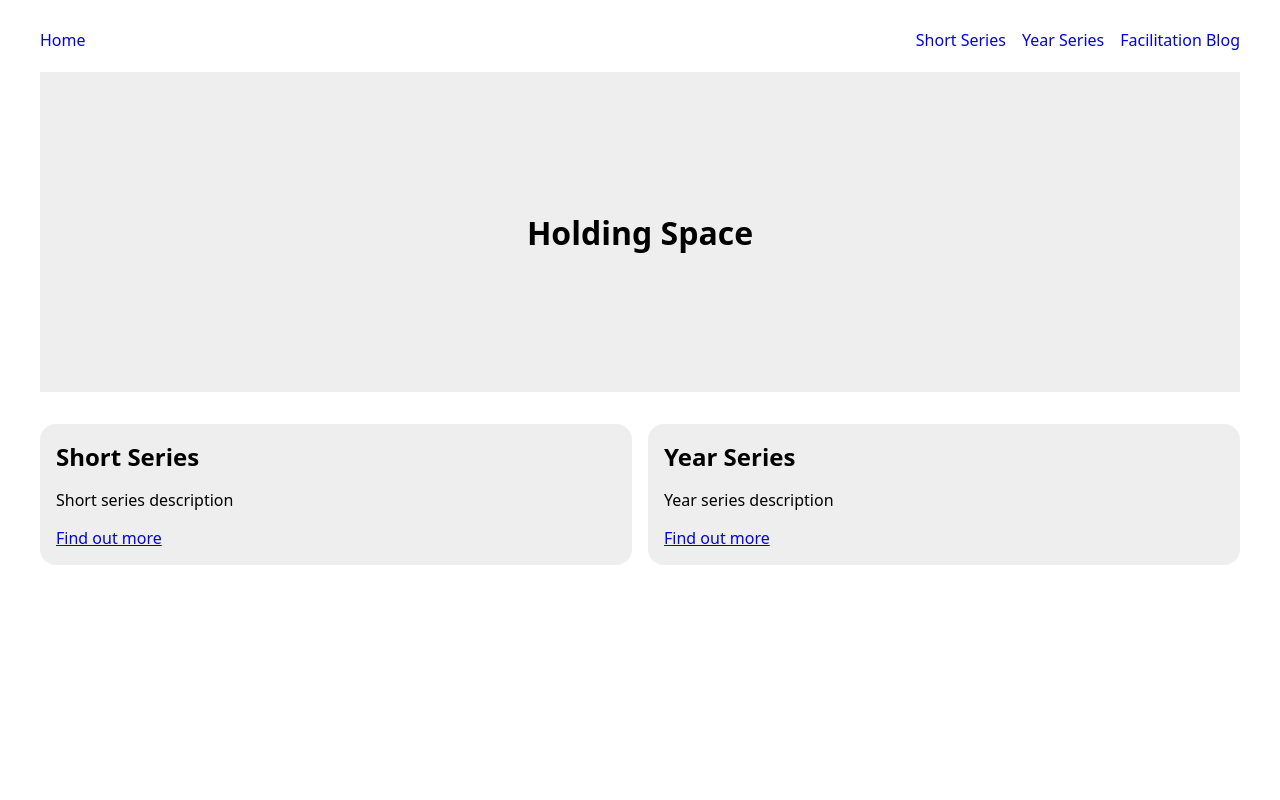
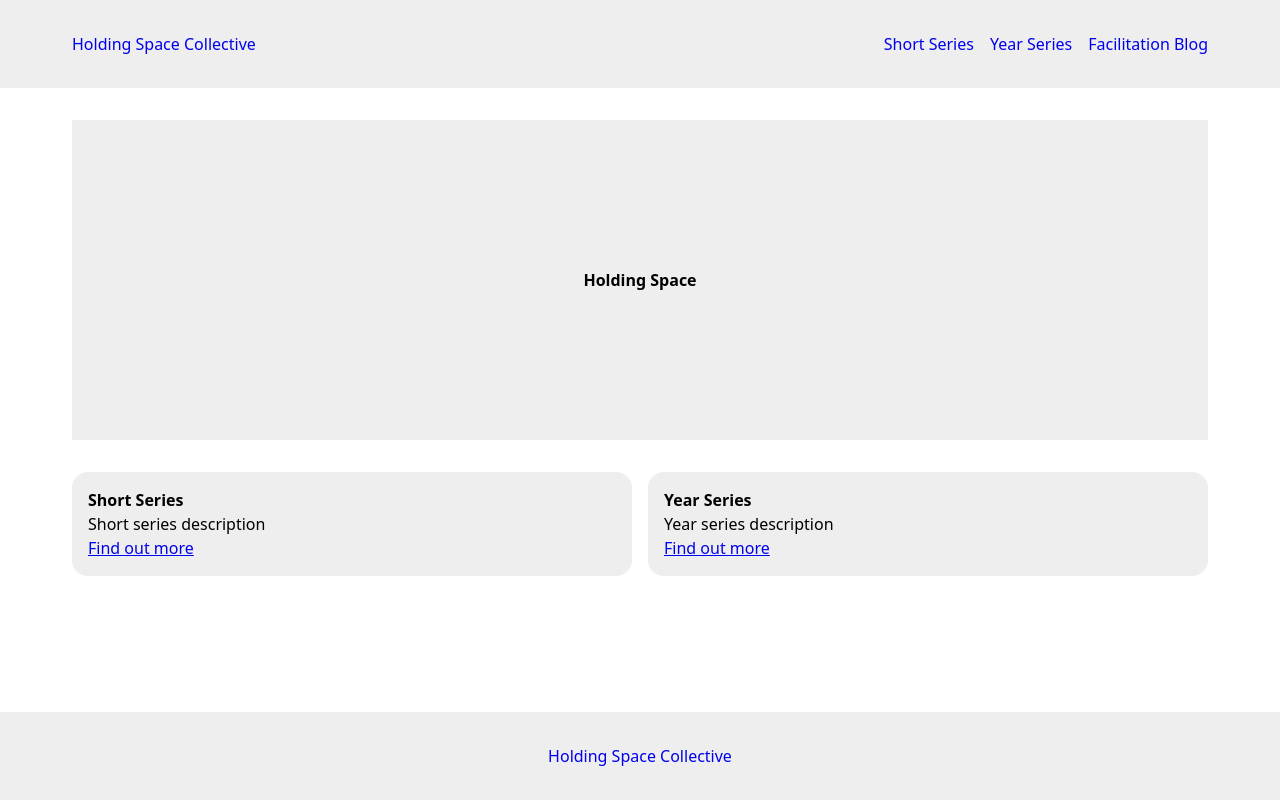
Before and after one commit to cookiewolf/holding-space, a SvelteKit app: page / in a window 1280 px wide. Built offline with nearby package versions, Linux system fonts and the light colour scheme.

Commit message:
Improve site structure and styling setup

```diff
--- a/src/Container.svelte
+++ b/src/Container.svelte
@@ -1,10 +1,14 @@
+<script>
+	let { children } = $props();
+</script>
+
 <div>
-	<slot />
+	{@render children?.()}
 </div>
 
 <style>
 	div {
-		margin: auto;
+		margin: 0 auto;
 		max-width: 1200px;
 		padding: var(--gutter-width);
 		width: 100%;
--- /dev/null
+++ b/src/Footer.svelte
@@ -0,0 +1,35 @@
+<script>
+	import { resolve } from '$app/paths';
+	import Container from './Container.svelte';
+</script>
+
+<footer>
+	<Container>
+		<div>
+			<a href={resolve('/')}> Holding Space Collective </a>
+		</div>
+	</Container>
+</footer>
+
+<style>
+	footer {
+		align-items: center;
+		background-color: #eeeeee;
+		display: flex;
+		justify-content: center;
+		min-height: 4rem;
+		width: 100%;
+		margin-top: auto;
+	}
+
+	div {
+		align-items: center;
+		display: flex;
+		justify-content: center;
+		flex-wrap: wrap;
+	}
+
+	a {
+		text-decoration: none;
+	}
+</style>
--- a/src/NavBar.svelte
+++ b/src/NavBar.svelte
@@ -6,7 +6,7 @@
 <header>
 	<Container>
 		<div>
-			<a href={resolve('/')}> Home </a>
+			<a href={resolve('/')}> Holding Space Collective </a>
 			<nav>
 				<ul>
 					<li>
@@ -29,6 +29,7 @@
 <style>
 	header {
 		align-items: center;
+		background-color: #eeeeee;
 		display: flex;
 		justify-content: space-between;
 		min-height: 4rem;
--- a/src/routes/+layout.svelte
+++ b/src/routes/+layout.svelte
@@ -1,6 +1,7 @@
 <script lang="ts">
 	import favicon from '$lib/assets/favicon.svg';
 	import Container from '../Container.svelte';
+	import Footer from '../Footer.svelte';
 	import NavBar from '../NavBar.svelte';
 
 	let { children } = $props();
@@ -13,11 +14,86 @@
 
 <NavBar />
 <Container>
-	{@render children()}
+	{@render children?.()}
 </Container>
+<Footer />
 
 <style>
+	/* Box sizing rules  */
+	:global(*),
+	:global(*)::before,
+	:global(*)::after {
+		box-sizing: border-box;
+	}
+
+	/* Remove default padding */
+	:global(ul),
+	:global(ol),
+	:global(legend) {
+		padding: 0;
+	}
+
+	/* Remove default margin */
+	:global(body),
+	:global(h1),
+	:global(h2),
+	:global(h3),
+	:global(h4),
+	:global(p),
+	:global(ul),
+	:global(ol),
+	:global(li),
+	:global(fieldset),
+	:global(figure),
+	:global(figcaption),
+	:global(blockquote),
+	:global(dl),
+	:global(dd) {
+		margin: 0;
+	}
+
+	/* Set core body defaults */
 	:global(body) {
+		min-height: 100vh;
+		scroll-behavior: smooth;
+		text-rendering: optimizeSpeed;
+		line-height: 1.5;
+	}
+
+	/* Remove list styles on ul, ol elements */
+	:global(ul),
+	:global(ol) {
+		list-style: none;
+	}
+
+	/* Make images easier to work with */
+	:global(img) {
+		max-width: 100%;
+		display: block;
+	}
+
+	/* Inherit fonts for inputs and buttons */
+	:global(input),
+	:global(button),
+	:global(textarea),
+	:global(select) {
+		font: inherit;
+	}
+
+	/* Remove all animations and transitions for people that prefer not to see them */
+	@media (prefers-reduced-motion: reduce) {
+		:global(*) {
+			animation-duration: 0.01ms !important;
+			animation-iteration-count: 1 !important;
+			transition-duration: 0.01ms !important;
+			scroll-behavior: auto !important;
+		}
+	}
+
+	/* Global defaults */
+
+	:global(body) {
+		display: flex;
 		font-family:
 			system-ui,
 			-apple-system,
@@ -30,11 +106,28 @@
 			'Open Sans',
 			'Helvetica Neue',
 			sans-serif;
+		font-size: 100%;
+		flex-direction: column;
 	}
 
-	:global(*),
-	:global(*)::before,
-	:global(*)::after {
-		box-sizing: border-box;
+	:global(body) {
+		--gutter-width: 1rem;
+	}
+
+	@media (min-width: 600px) {
+		:global(body) {
+			--gutter-width: 2rem;
+		}
+	}
+
+	:global(h1),
+	:global(h2),
+	:global(h3),
+	:global(h4),
+	:global(h5),
+	:global(h6) {
+		font-size: 100%;
+		font-style: normal;
+		font-weight: bold;
 	}
 </style>
```
